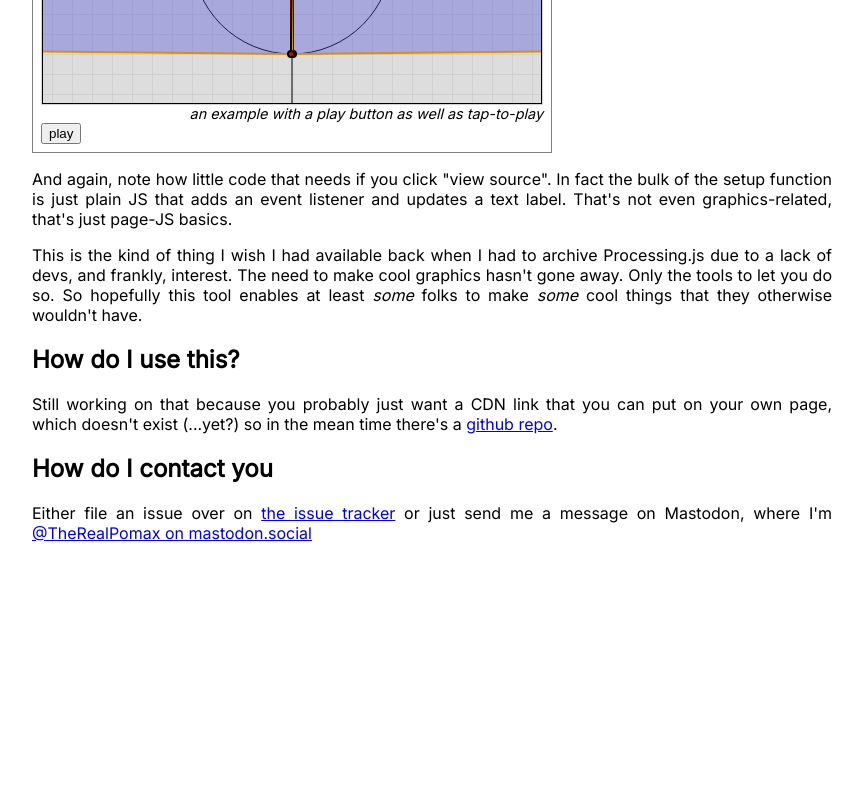
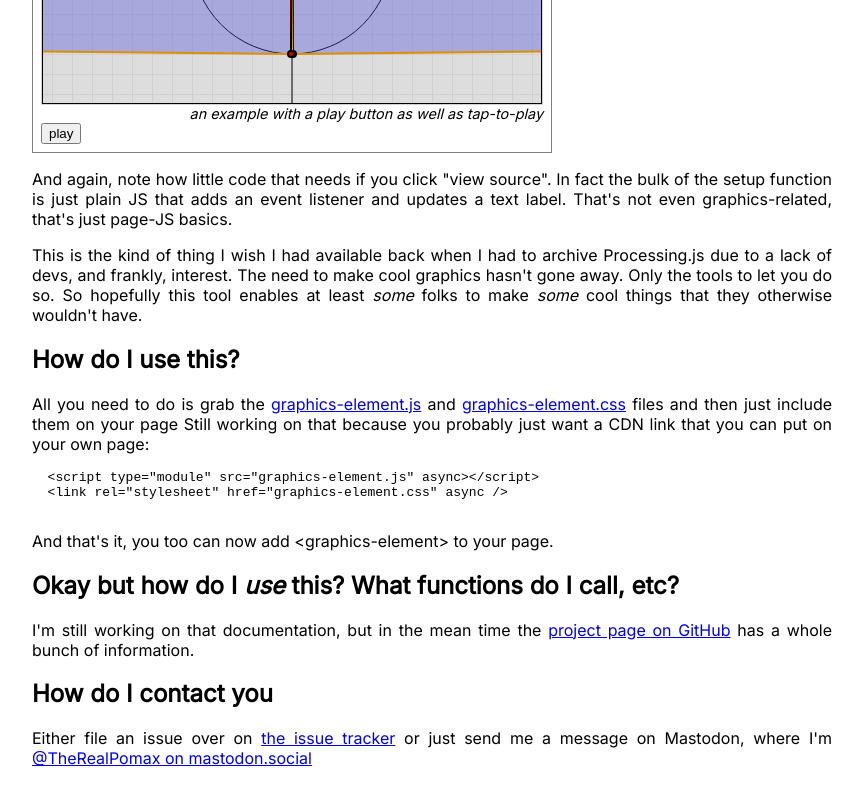
Before and after one commit to Pomax/custom-graphics-element, a website: page index.html in a window 1280 px wide. Shown: the part 1877-2677 px from the top of the page, without its empty margins (208-1071 px from the left). Before the commit the page ends 2452 px from the top, so only its background shows below. Drawn offline with Linux system fonts and the light colour scheme.

Commit message:
there we go.

```diff
--- a/graphics-element/api/base-api.js
+++ b/graphics-element/api/base-api.js
@@ -4,7 +4,7 @@
  *
  * Basically if it's not part of the "public" API, it's in this class.
  */
-class BaseAPI {
+export class BaseAPI {
   static get privateMethods() {
     return [
       `constructor`,
@@ -26,10 +26,9 @@ class BaseAPI {
 
   static get methods() {
     const priv = this.privateMethods;
-    const names = Object.getOwnPropertyNames(this.prototype).concat([
-      `setSize`,
-      `redraw`,
-    ]);
+    const names = [`setSize`, `redraw`].concat(
+      Object.getOwnPropertyNames(this.prototype)
+    );
     return names.filter((v) => priv.indexOf(v) < 0);
   }
 
@@ -265,5 +264,3 @@ class BaseAPI {
     }
   }
 }
-
-export { BaseAPI };
--- a/graphics-element/api/graphics-api.js
+++ b/graphics-element/api/graphics-api.js
@@ -47,18 +47,6 @@ export class GraphicsAPI extends BaseAPI {
       `LEFT`,
       `RIGHT`,
     ];
-  }
-
-  draw() {
-    const now = performance.now();
-    this.frameTime = now - this.__lastFrameTime;
-    this.__lastFrameTime = now;
-    CURRENT_HUE = 0;
-    super.draw();
-    if (this.playing) {
-      requestAnimationFrame(() => this.draw());
-    }
-    this.frame++;
   }
 
   get PI() {
@@ -186,6 +174,18 @@ export class GraphicsAPI extends BaseAPI {
     super.setup();
     this.__setupComplete = true;
     this.setGrid(20, `#F0F0F0`);
+  }
+
+  draw() {
+    const now = performance.now();
+    this.frameTime = now - this.__lastFrameTime;
+    this.__lastFrameTime = now;
+    CURRENT_HUE = 0;
+    super.draw();
+    if (this.playing) {
+      requestAnimationFrame(() => this.draw());
+    }
+    this.frame++;
   }
 
   setMovable(points) {
--- a/graphics-element/graphics-element.js
+++ b/graphics-element/graphics-element.js
@@ -169,12 +169,14 @@ class GraphicsElement extends CustomElement {
     let global = code.substring(0, pos);
     code = code.substring(pos);
     let match = true;
+    const offLimits = GraphicsAPI.privateMethods.concat(GraphicsAPI.methods);
     while (match) {
       match = code.match(/\n?\s*function\s+(\S+)\(/);
       if (!match) break;
       // FIXME: this is pretty brittle, and really needs a tokenizer/DFA instead
       code = code.replace(/\n?\s*function\s+(\S+)\(/, `\n$1(`);
       const fname = match[1];
+      if (offLimits.includes(fname)) continue;
       code = code.replaceAll(
         new RegExp(`([^.\n])${fname}`, `g`),
         `$1this.${fname}`
--- a/index.html
+++ b/index.html
@@ -9,8 +9,12 @@
     />
     <link rel="stylesheet" href="index.css" />
     <!-- the only HTML code we need to make sweet graphics work: -->
-    <script src="dist/graphics-element.js" type="module" async></script>
-    <link rel="stylesheet" href="dist/graphics-element.css" />
+    <script
+      type="module"
+      src="dist/graphics-element.js"
+      async
+    ></script>
+    <link rel="stylesheet" href="dist/graphics-element.css" async />
   </head>
   <body>
     <h1>Putting (interactive) graphics on a web page</h1>
@@ -153,11 +157,40 @@
     <h2>How do I use this?</h2>
 
     <p>
-      Still working on that because you probably just want a CDN link that you
-      can put on your own page, which doesn't exist (...yet?) so in the mean
-      time there's a
-      <a href="https://github.com/Pomax/custom-graphics-element">github repo</a
-      >.
+      All you need to do is grab the
+      <a
+        href="https://raw.githubusercontent.com/Pomax/custom-graphics-element/main/dist/graphics-element.js"
+        download="graphics-element.js"
+        >graphics-element.js</a
+      >
+      and
+      <a
+        href="https://raw.githubusercontent.com/Pomax/custom-graphics-element/main/dist/graphics-element.css"
+        download="graphics-element.css"
+        >graphics-element.css</a
+      >
+      files and then just include them on your page Still working on that
+      because you probably just want a CDN link that you can put on your own
+      page:
+    </p>
+
+    <pre>
+  &lt;script type="module" src="graphics-element.js" async&gt;&lt;/script&gt;
+  &lt;link rel="stylesheet" href="graphics-element.css" async /&gt;
+    </pre>
+
+    <p>
+      And that's it, you too can now add &lt;graphics-element&gt; to your page.
+    </p>
+
+    <h2>Okay but how do I <em>use</em> this? What functions do I call, etc?</h2>
+
+    <p>
+      I'm still working on that documentation, but in the mean time the
+      <a href="https://github.com/Pomax/custom-graphics-element/tree/main"
+        >project page on GitHub</a
+      >
+      has a whole bunch of information.
     </p>
 
     <h2>How do I contact you</h2>
```
Also changed, not shown: README.md, dist/graphics-element.js.
